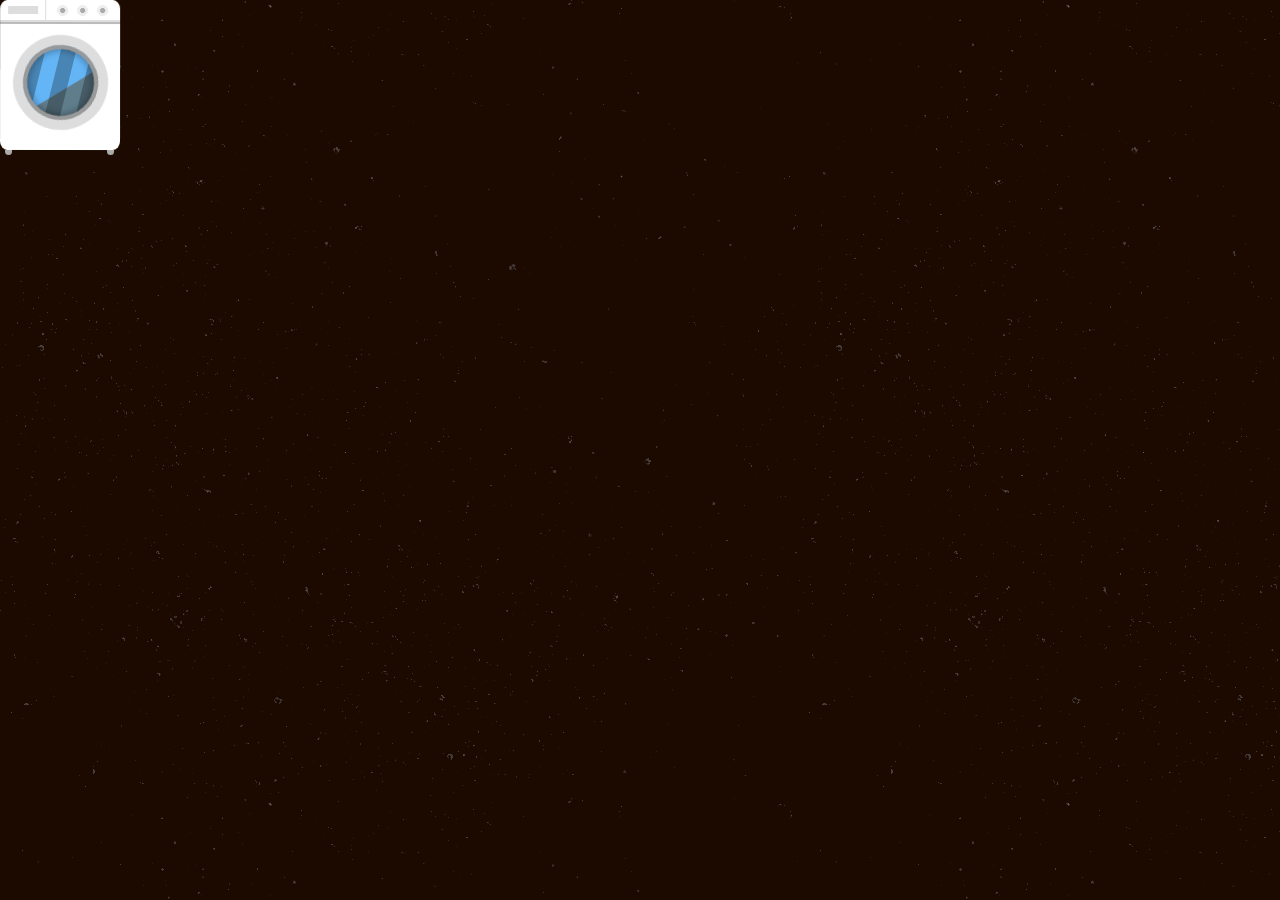
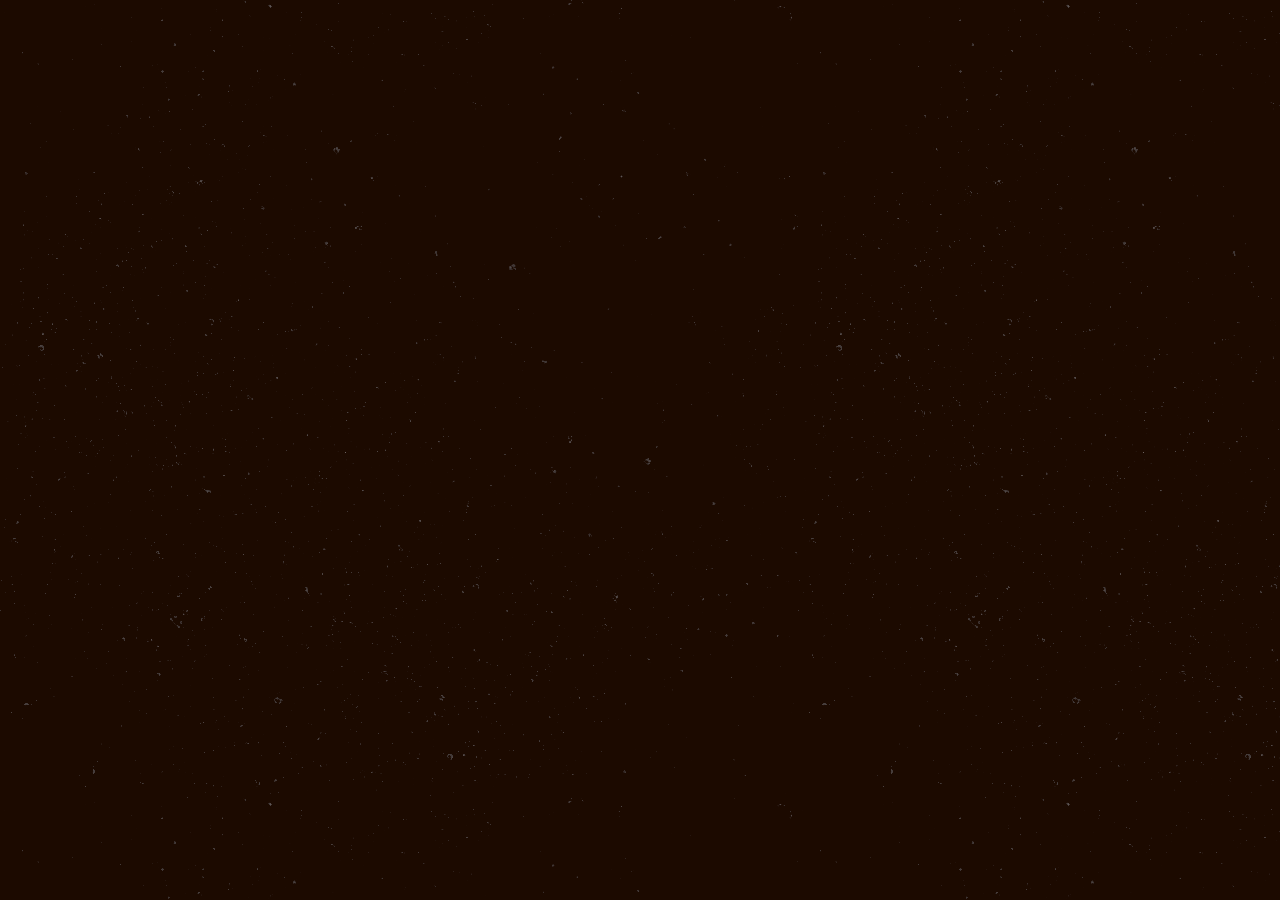
Before and after one commit to philippines69/carlcastroarchives, a Jekyll site: the page built from index.md, in a window 1280 px wide. Built offline with Jekyll 4.4.1, drawn with Linux system fonts in a browser that asks for light colours.

Commit message:
Update default.html

```diff
--- a/_layouts/default.html
+++ b/_layouts/default.html
@@ -7,7 +7,6 @@ layout: compress
 
 <body data-theme="{{ site.mode }}" class="notransition">
 
-<div class="loader"></div>
 <div class="content">
   <div class="planet">
       <div class="ring"></div>
```
